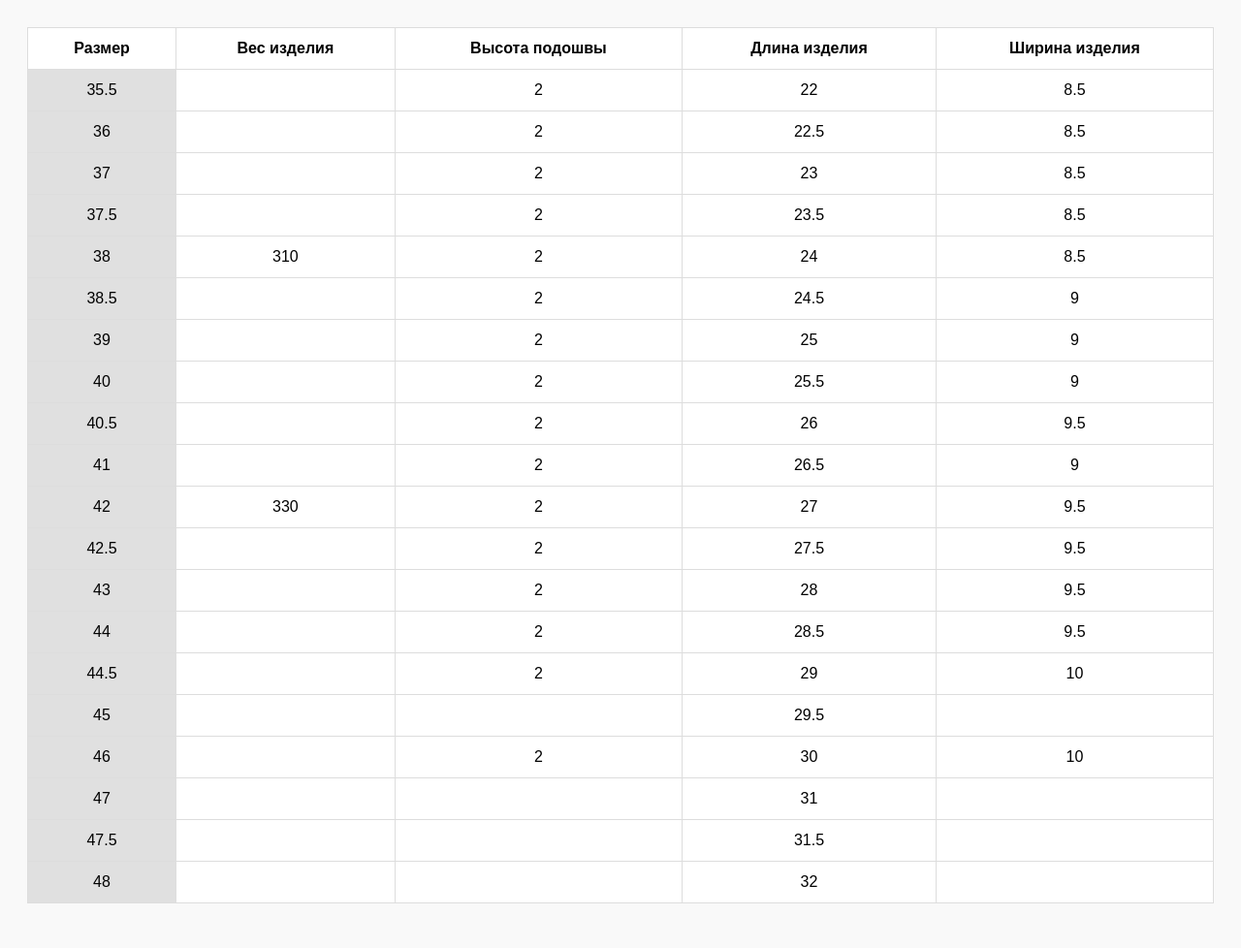
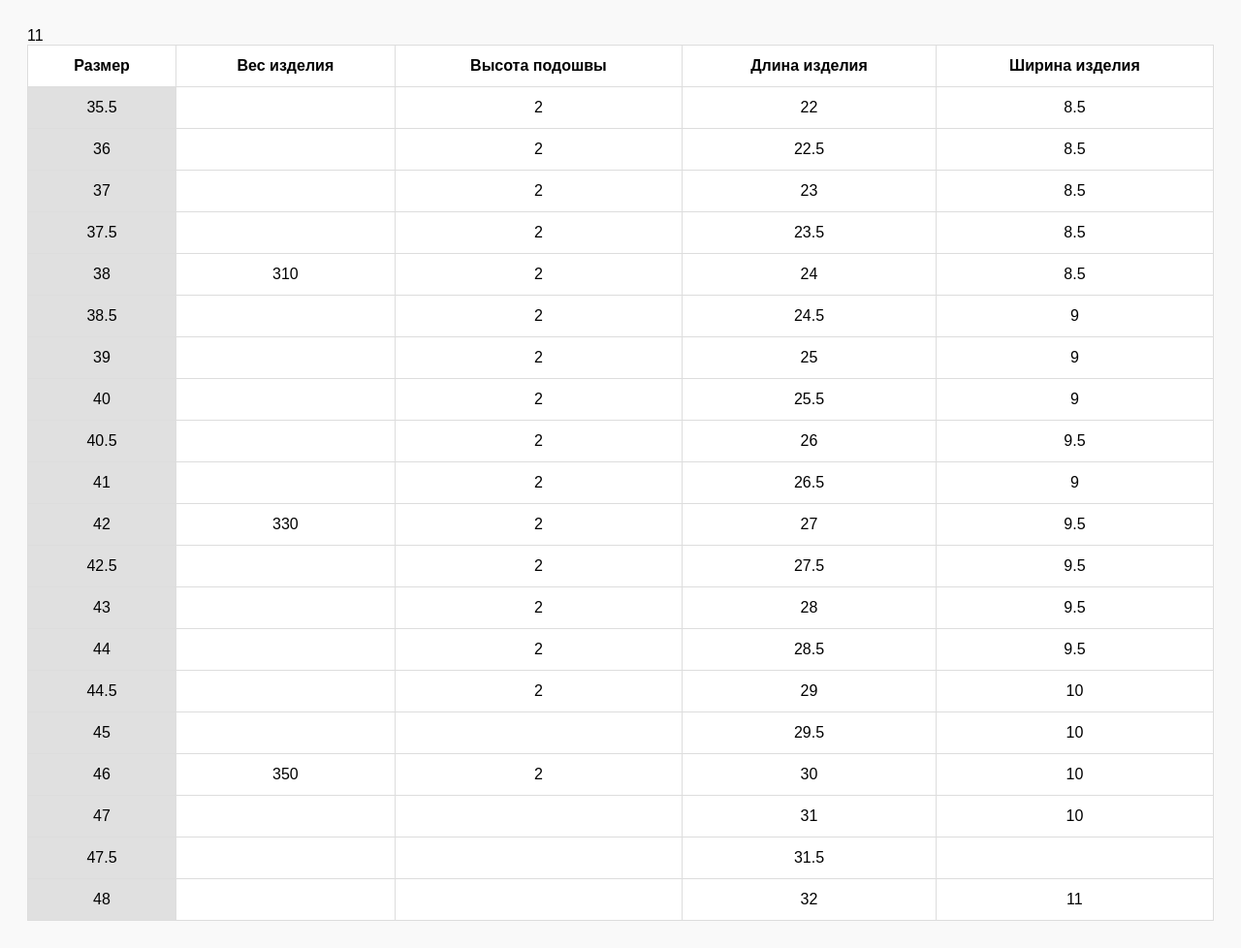
Before and after one commit to man01kzk/tanshanlo-, a plain HTML site: page index.html in a window 1280 px wide. Shown: the whole page at 97% size. Drawn offline with Linux system fonts and the light colour scheme; a script that the page names is missing.

Commit message:
Update index.html

```diff
--- a/index.html
+++ b/index.html
@@ -82,11 +82,11 @@
     <tr><td class="first-row">43</td><td></td><td>2</td><td>28</td><td>9.5</td></tr>
     <tr><td class="first-row">44</td><td></td><td>2</td><td>28.5</td><td>9.5</td></tr>
     <tr><td class="first-row">44.5</td><td></td><td>2</td><td>29</td><td>10</td></tr>
-    <tr><td class="first-row">45</td><td></td><td></td><td>29.5</td><td></td></tr>
-    <tr><td class="first-row">46</td><td></td><td>2</td><td>30</td><td>10</td></tr>
-    <tr><td class="first-row">47</td><td></td><td></td><td>31</td><td></td></tr>
-    <tr><td class="first-row">47.5</td><td></td><td></td><td>31.5</td><td></td></tr>
-    <tr><td class="first-row">48</td><td></td><td></td><td>32</td><td></td></tr>
+    <tr><td class="first-row">45</td><td></td><td></td><td>29.5</td><td>10</td></tr>
+    <tr><td class="first-row">46</td><td>350</td><td>2</td><td>30</td><td>10</td></tr>
+    <tr><td class="first-row">47</td><td></td><td></td><td>31</td><td>10</td></tr>
+    <tr><td class="first-row">47.5</td><td></td><td></td><td>31.5</td>11<td></td></tr>
+    <tr><td class="first-row">48</td><td></td><td></td><td>32</td><td>11</td></tr>
   </tbody>
 </table>
 
```
